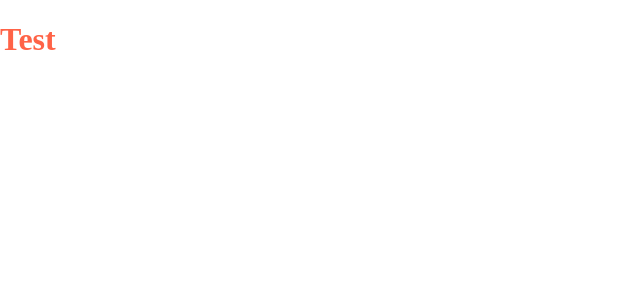
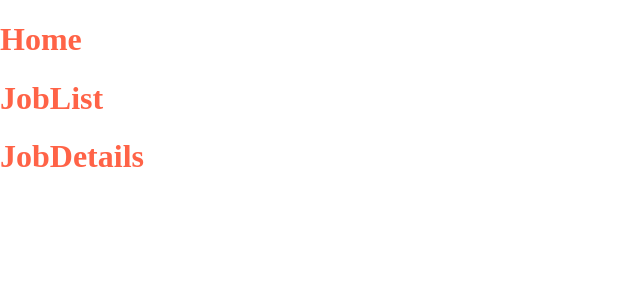
Before and after one commit to jstnthny/jobi, a React (Vite) app: page / in a window 1280 px wide. Shown: the top 300 px of the page, without its empty margins (0-640 px from the left). Built offline with nearby package versions, Linux system fonts and the light colour scheme.

Commit message:
components setup

```diff
--- a/src/App.jsx
+++ b/src/App.jsx
@@ -1,11 +1,16 @@
 import { useState } from 'react'
 import '../css/App.css'
+import Home from "./components/Home.jsx"
+import JobList from "./components/JobList.jsx"
+import JobDetails from "./components/JobDetails.jsx"
 
 function App() {
 
   return (
     <div className="App">
-     <h1>Test</h1>
+     <Home />
+     <JobList />
+     <JobDetails />
     </div>
   )
 }
--- /dev/null
+++ b/src/components/Home.jsx
@@ -0,0 +1,7 @@
+export default function Home(){
+    return(
+        <div>
+            <h1>Home</h1>
+        </div>
+    )
+}
--- /dev/null
+++ b/src/components/JobDetails.jsx
@@ -0,0 +1,7 @@
+export default function JobDetails(){
+    return(
+        <div>
+            <h1>JobDetails</h1>
+        </div>
+    )
+}
--- /dev/null
+++ b/src/components/JobList.jsx
@@ -0,0 +1,7 @@
+export default function JobList(){
+    return(
+        <div>
+            <h1>JobList</h1>
+        </div>
+    )
+}
```
